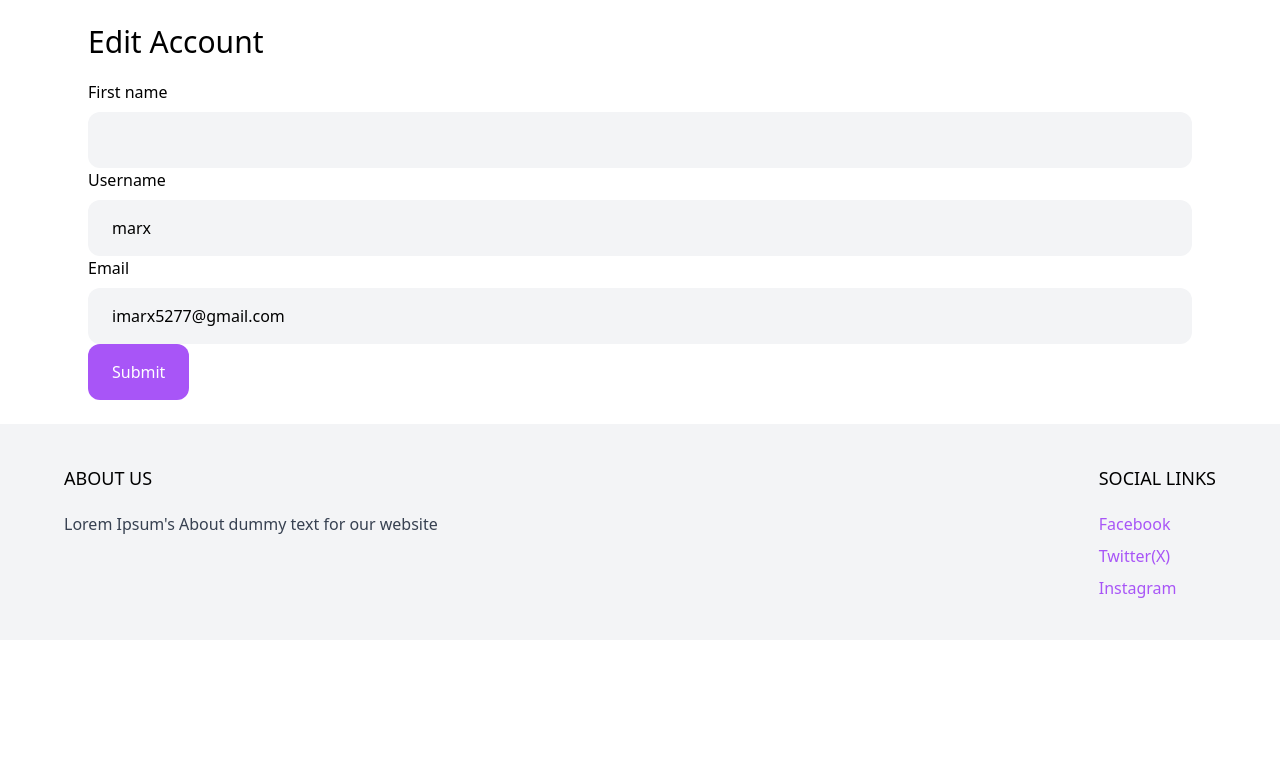
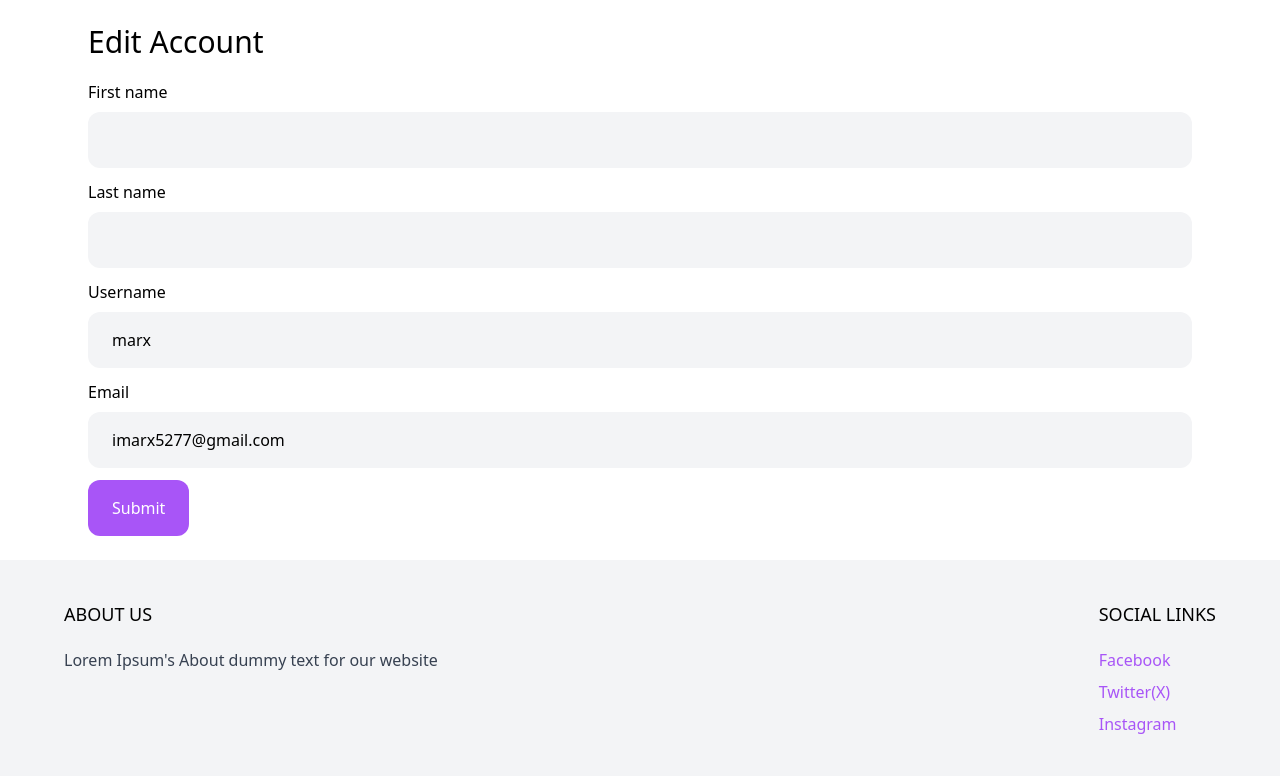
Before and after one commit to Marx-wrld/KanaHomes, a Django app: page /myaccount/edit/ in a window 1280 px wide. Shown: the part 77-853 px from the top of the page. Before the commit the page ends 675 px from the top, so only its background shows below. Run offline with Django 4.2, Linux system fonts and the light colour scheme; a user stored in the database is signed in; some libraries are stand-ins or nearby versions.

Commit message:
'Edit account' functionality fix

```diff
--- a/Kana/core/templates/core/edit_myaccount.html
+++ b/Kana/core/templates/core/edit_myaccount.html
@@ -9,20 +9,26 @@
         Edit Account
     </h1>
 
-    <form method="POST" action=".">
+    <form method="POST" action="." class="space-y-3">
+        {% csrf_token %}
         <div>
             <label for="">First name</label>
-            <input name="first_name" type="text" value="{{ request.user.first_name }} " class="w-full mt-2 py-4 px-6 bg-gray-100 rounded-xl ">
+            <input name="first_name" type="text" value="{{ request.user.first_name }}" class="w-full mt-2 py-4 px-6 bg-gray-100 rounded-xl ">
+         </div>
+
+         <div>
+            <label for="">Last name</label>
+            <input name="last_name" type="text" value="{{ request.user.last_name }}" class="w-full mt-2 py-4 px-6 bg-gray-100 rounded-xl ">
          </div>
 
          <div>
             <label for="">Username</label>
-            <input name="username" type="text" value="{{ request.user.username }} " class="w-full mt-2 py-4 px-6 bg-gray-100 rounded-xl ">
+            <input name="username" type="text" value="{{ request.user.username }}" class="w-full mt-2 py-4 px-6 bg-gray-100 rounded-xl ">
          </div>
 
          <div>
             <label for="">Email</label>
-            <input name="email" type="email" value="{{ request.user.email }} " class="w-full mt-2 py-4 px-6 bg-gray-100 rounded-xl ">
+            <input name="email" type="email" value="{{ request.user.email }}" class="w-full mt-2 py-4 px-6 bg-gray-100 rounded-xl ">
          </div>
 
          <div>
--- a/Kana/core/templates/core/myaccount.html
+++ b/Kana/core/templates/core/myaccount.html
@@ -14,7 +14,7 @@
         <strong>Username: </strong>{{ request.user.username }} <br>
         <strong>Email: </strong>{{ request.user.email }} <br>
 
-        <a href="{% url 'edit_myaccount' %}">Edit</a>
+        <a href="{% url 'edit_myaccount' %}" class="mt-4 inline-block py-4 px-6 rounded-xl text-white bg-purple-500">Edit</a>
     </div>
 
     <hr>
--- a/Kana/core/views.py
+++ b/Kana/core/views.py
@@ -25,12 +25,21 @@ def signup(request):
     return render(request, 'core/signup.html', {'form': form})
 
 @login_required
-def edit_myaccount(request):
-    return render(request, 'core/edit_myaccount.html')
+def myaccount(request):
+    return render(request, 'core/myaccount.html')
 
 @login_required
-def myaccount(request):
-    return render(request, 'core/myaccount.html')
+def edit_myaccount(request):
+    if request.method == 'POST':
+        user = request.user
+        user.first_name = request.POST.get('first_name')
+        user.last_name = request.POST.get('last_name')
+        user.username = request.POST.get('username')
+        user.email = request.POST.get('email')
+        user.save()
+
+        return redirect('myaccount')
+    return render(request, 'core/edit_myaccount.html')
 
 def shop(request):
     categories = Category.objects.all()
```
Also changed, not shown: Kana/db.sqlite3.
